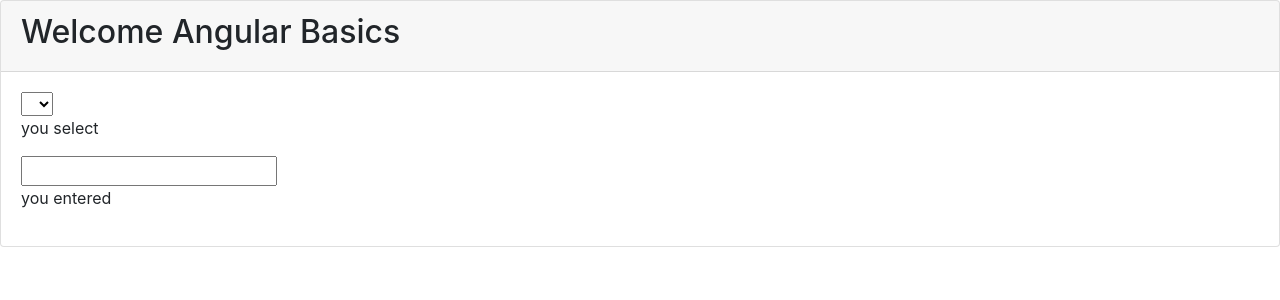
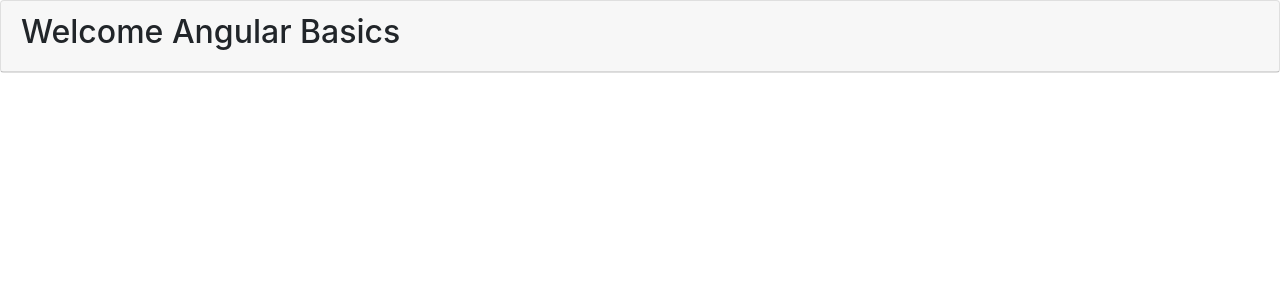
Before and after one commit to thamarais16/Angular_Test_Project, an Angular app: page / in a window 1280 px wide. Shown: the top 300 px of the page. Built offline with nearby package versions, Linux system fonts and the light colour scheme.

Commit message:
1 file modified

```diff
--- a/src/app/interpolation/interpolation.component.html
+++ b/src/app/interpolation/interpolation.component.html
@@ -53,7 +53,7 @@
     <button on-click="names = '';">clear value</button>
   </div>
 
-  <div class="card-body" style.display="{{'block'}}">
+  <div class="card-body" style.display="{{'none'}}">
     <select type="text"  [ngModel]= "valss" (ngModelChange)="valss = $event" >
       <option value="a">a</option>
       <option value="b">b</option>
```
